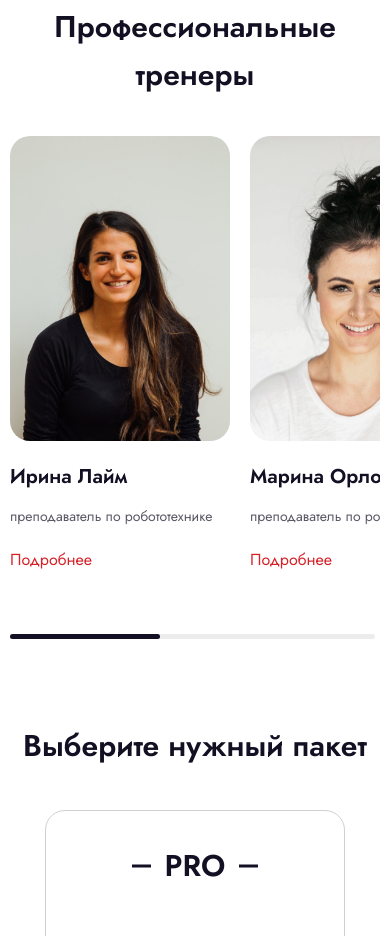
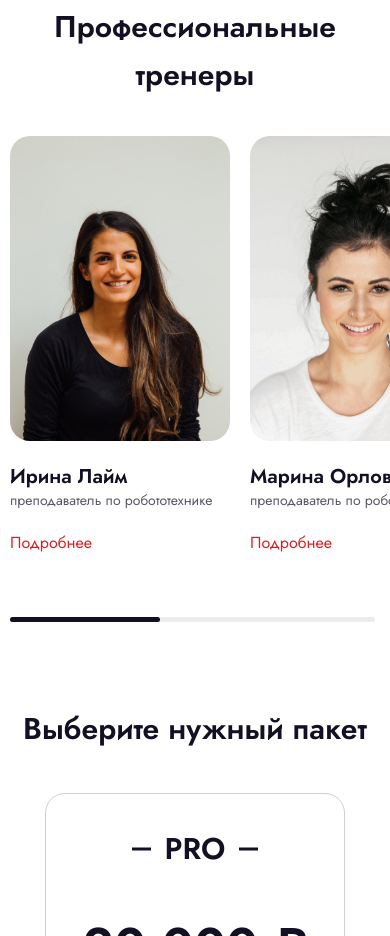
Before and after one commit to donskojkowboj/roboschool, a website built with webpack: page public/index.html in a window 390 px wide. Shown: the part 2240-3176 px from the top of the page. Built offline with nearby package versions, Linux system fonts and the light colour scheme; files whose address does not match are found by name.

Commit message:
slider and trainers wrapper fixed

```diff
--- a/src/app/styles/scss/_trainers.scss
+++ b/src/app/styles/scss/_trainers.scss
@@ -13,12 +13,13 @@
         &_item {
             display: flex;
             flex-direction: column;
-            justify-content: space-between;
+            justify-content: flex-start;
             gap: 20px;
             &-wrapper {
                 display: flex;
                 flex-direction: column;
-                justify-content: space-between;
+                justify-content: flex-start;
+                height: 100%;
             }
             &-name {
                 font-size: 24px;
@@ -33,7 +34,8 @@
                 color: $red-color;
                 align-self: flex-start;
                 font-size: 18px;
-
+                padding-top: 10px;
+                margin-top: auto;
             }
             img {
                 max-height: 500px;
@@ -63,7 +65,6 @@
     }
 }
 
-
 @media (max-width: 1024px) {
     .trainers {
         &__title {
@@ -72,11 +73,11 @@
         }
         &__list {
             margin-top: 37px;
+            margin-left: -20px;
+            width: calc(100% + 40px);
+            padding: 0 20px;
             gap: 20px;
             &_item {
-                &-wrapper {
-                    height: 110px;
-                }
                 &-name {
                     font-size: 20px;
                 }
```
